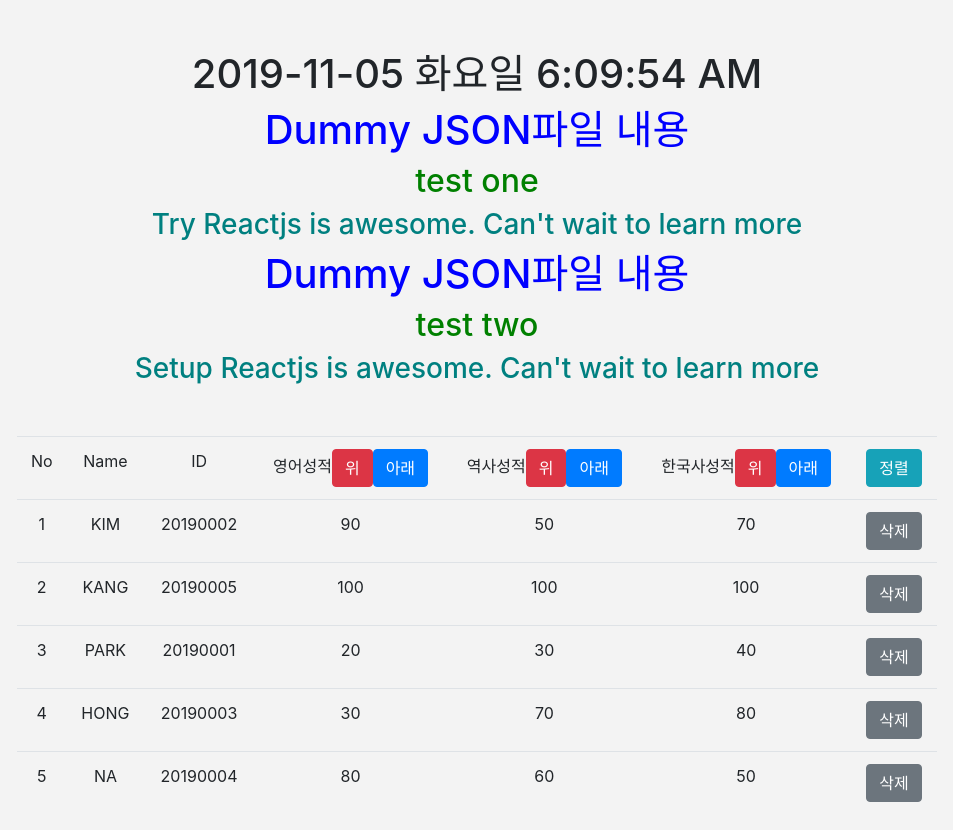
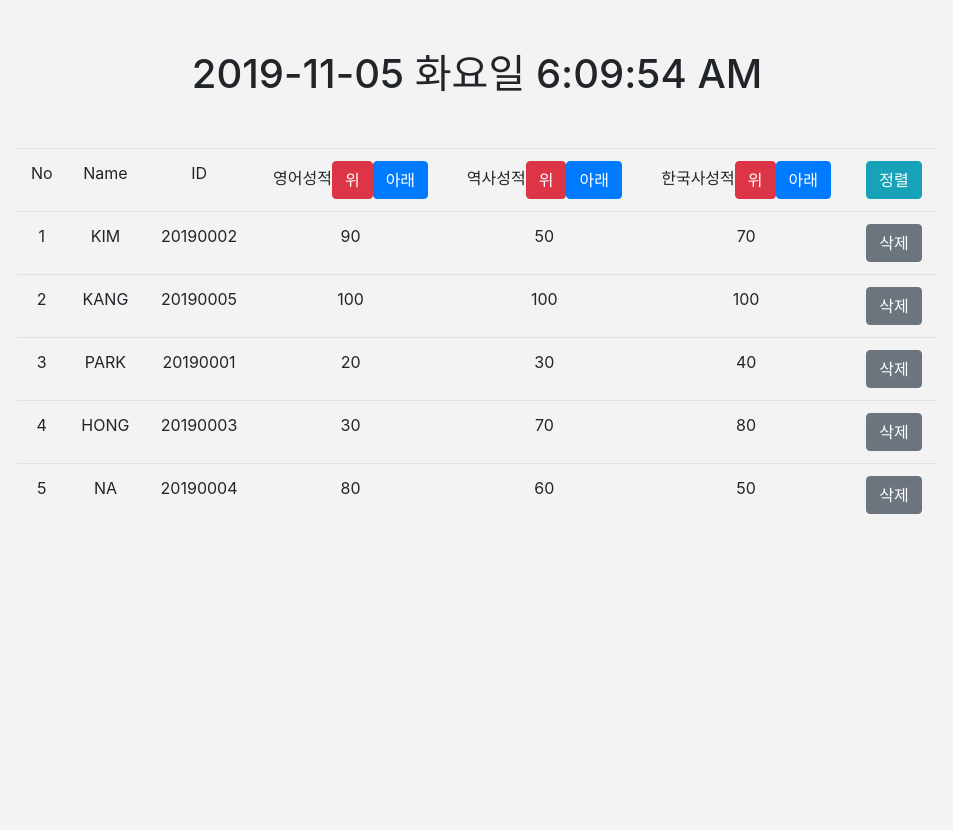
Before and after one commit to ryan3780/javascript_test, a React (Create React App) app in the folder my-app/: page / in a window 1280 px wide. Shown: the whole page, without its empty margins (163-1116 px from the left). After the commit the page ends 800 px from the top, so only its background shows below. Built offline with nearby package versions, Linux system fonts and the light colour scheme.

Commit message:
Use Sample

```diff
--- a/my-app/src/App.js
+++ b/my-app/src/App.js
@@ -1,8 +1,6 @@
 import React, { Component } from "react";
 import { Container, Row, Col } from "reactstrap";
 import Clock from "./Clock";
-// dummy JSON 파일 읽어와서 화면에 나타내기
-import TestData from "./test.json";
 import StudentsInfoList from "./StudentsInfoList";
 
 class App extends Component {
@@ -96,17 +94,6 @@ class App extends Component {
         <Row style={{ textAlign: "center" }}>
           <Col md={{ size: 10, offset: 1 }}>
             <Clock />
-            {/*  dummy JSON 파일 읽어와서 화면에 나타내기 */}
-            {TestData.map((data, index) => {
-              return (
-                <div key={index}>
-                  <h1 style={{ color: "blue" }}>Dummy JSON파일 내용</h1>
-                  <h2 style={{ color: "green" }}>{data.title}</h2>
-                  <h3 style={{ color: "#008080" }}>{data.content}</h3>
-                </div>
-              );
-            })}
-            {/* {JSON.stringify(students)} */}
             <StudentsInfoList
               score={this.state.students}
               onClick={this.compareButton}
--- a/my-app/src/StudentsInfoList.js
+++ b/my-app/src/StudentsInfoList.js
@@ -47,7 +47,6 @@ class StudentsInfoList extends Component {
         <Table hover style={{ marginTop: "50px" }}>
           <tbody>
             <tr>
-              {/* No에 차례대로 1,2,3,4,5 숫자를 부여 하고 싶은데 어떻게 할까...? Props로 안되나...? */}
               <td>No</td>
               <td>Name</td>
               <td>ID</td>
```
